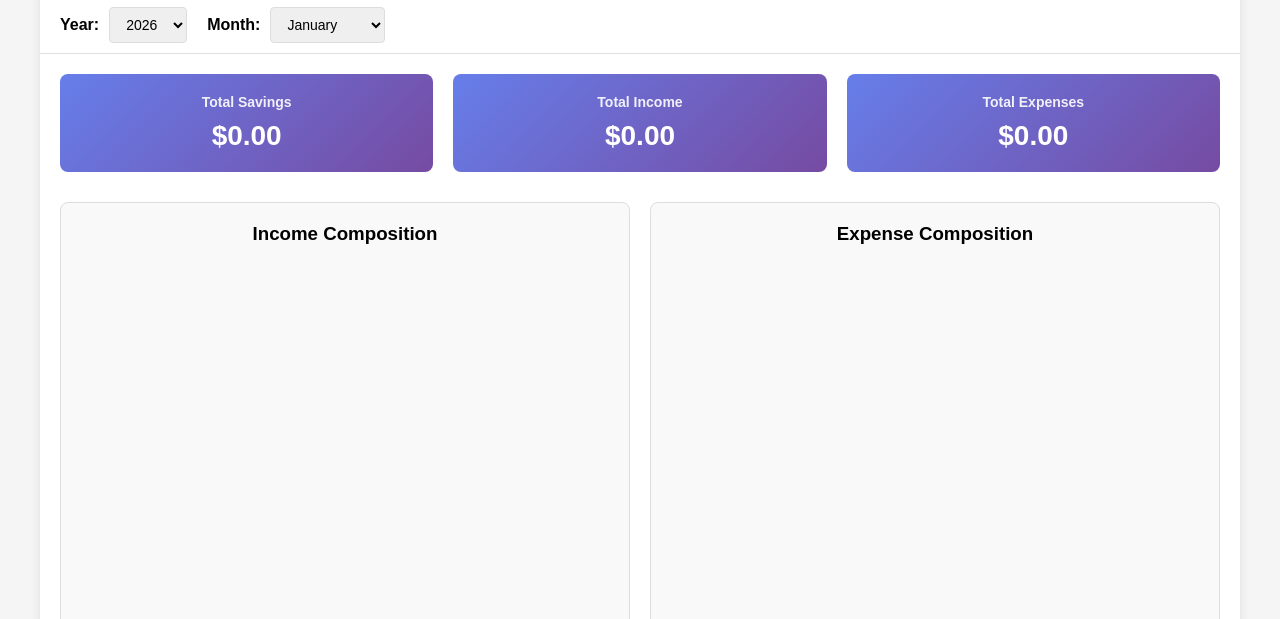
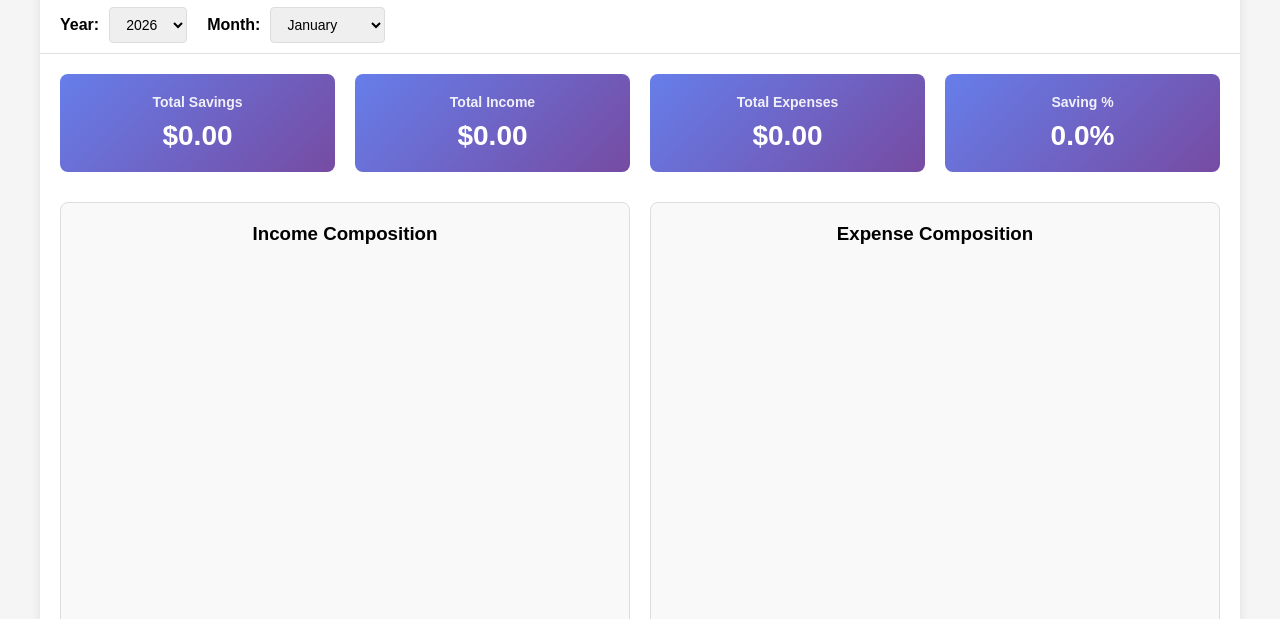
Before and after one commit to jeremylikes/budgetSensei, a website: page index.html in a window 1280 px wide. Shown: the part 181-800 px from the top of the page. Drawn offline with nearby package versions, Linux system fonts and the light colour scheme; no server answers.

Commit message:
Savings % featrure

```diff
--- a/index.html
+++ b/index.html
@@ -77,6 +77,10 @@
                 <div class="tile">
                     <h3>Total Expenses</h3>
                     <p id="total-expenses" class="amount">$0.00</p>
+                </div>
+                <div class="tile">
+                    <h3>Saving %</h3>
+                    <p id="saving-percent" class="amount">0%</p>
                 </div>
             </div>
 
--- a/js/dashboard.js
+++ b/js/dashboard.js
@@ -13,9 +13,17 @@ const Dashboard = {
         const totalExpenses = expenses.reduce((sum, t) => sum + t.amount, 0);
         const netIncome = totalIncome - totalExpenses;
 
+        // Calculate Saving %
+        // Saving % = Total Savings / Total Income
+        let savingPercent = 0;
+        if (totalIncome > 0) {
+            savingPercent = (netIncome / totalIncome) * 100;
+        }
+
         document.getElementById('net-income').textContent = Utils.formatCurrency(netIncome);
         document.getElementById('total-income').textContent = Utils.formatCurrency(totalIncome);
         document.getElementById('total-expenses').textContent = Utils.formatCurrency(totalExpenses);
+        document.getElementById('saving-percent').textContent = savingPercent.toFixed(1) + '%';
 
         this.updateCharts(income, expenses);
         this.updatePaymentMethods(filtered);
--- a/styles.css
+++ b/styles.css
@@ -158,7 +158,7 @@ body {
 
 .tiles {
     display: grid;
-    grid-template-columns: repeat(3, 1fr);
+    grid-template-columns: repeat(4, 1fr);
     gap: 20px;
     margin-bottom: 30px;
 }
```
